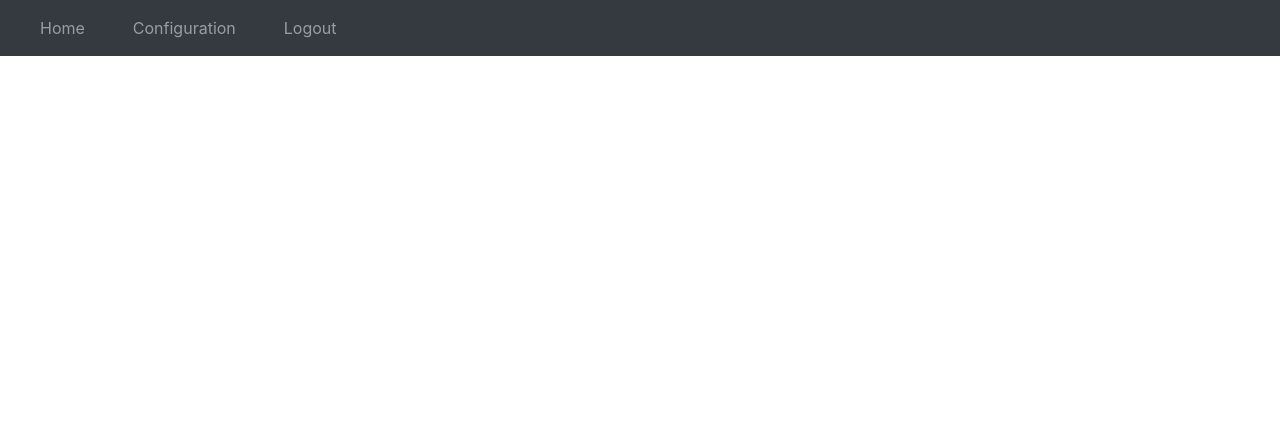
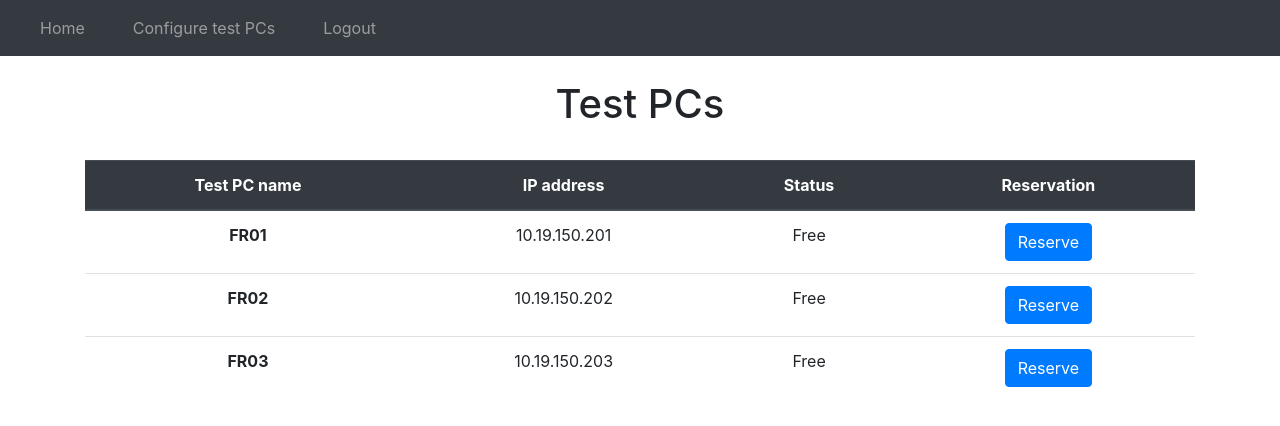
Before and after one commit to tonilivaja/HardwareHelper, a Flask app: page / in a window 1280 px wide. Shown: the top 426 px of the page. Run offline with Flask 2, Linux system fonts and the light colour scheme; a user stored in the database is signed in; data comes from the database, SQL or seed files in the repository; both versions use the stored data as it was after the commit; some libraries are stand-ins or nearby versions.

Commit message:
Enabled configuration and reservation of test PCs

```diff
--- /dev/null
+++ b/website/static/index.js
@@ -0,0 +1,8 @@
+function deleteTestPC(testPcId) {
+	fetch("/delete-test-pc", {
+		method: "POST",
+		body: JSON.stringify({ testPcId: testPcId }),
+	}).then((_res) => {
+		window.location.href = "/";
+	});
+}
--- a/website/templates/base.html
+++ b/website/templates/base.html
@@ -23,7 +23,7 @@
 				<div class="navbar-nav">
 					{% if user.is_authenticated %}
 						<a class="nav-item nav-link px-4" id="home" href="/">Home</a>
-						<a class="nav-item nav-link px-4" id="configuration" href="/configuration">Configuration</a>
+						<a class="nav-item nav-link px-4" id="configure-pcs" href="/configure-pcs">Configure test PCs</a>
 						<a class="nav-item nav-link px-4" id="logout" href="/logout">Logout</a>
 					{% else %}
 						<a class="nav-item nav-link px-4" id="login" href="/login">Login</a>
--- a/website/templates/home.html
+++ b/website/templates/home.html
@@ -1,5 +1,46 @@
-{% extends "base.html" %}
-{% block title %}Home{% endblock %}
+{% extends "base.html" %} {% block title %}Home{% endblock %}
+{% block content %}
 
 <br/>
 <h1 align="center">Test PCs</h1>
+<br/>
+
+<table class="table">
+	<thead class="thead-dark">
+		<tr>
+			<th scope="col" class="text-center">Test PC name</th>
+			<th scope="col" class="text-center">IP address</th>
+			<th scope="col" class="text-center">Status</th>
+			<th scope="col" class="text-center">Reservation</th>
+		</tr>
+	</thead>
+	<tbody>
+		{% for test_pc in test_pc_list %}
+		<tr>
+			<th scope="row" class="text-center">{{ test_pc.name }}</th>
+			<td class="text-center">{{ test_pc.ip_address }}</td>
+			<td class="text-center">{{ test_pc.status }}</td>
+			{% if test_pc.status == "Free" %}
+			<td class="text-center">
+				<form method="POST" action="/reserve">
+					<input type="hidden" id="testPcId" name="testPcId" value="{{ test_pc.id }}">
+					<input type="hidden" id="userId" name="userId" value="{{ user.id }}">
+					<button type="submit" class="btn btn-primary">Reserve</button>
+				</form>
+			</td>
+			{% elif test_pc.status == user.user_name %}
+			<td class="text-center">
+				<form method="POST" action="/free-pc">
+					<input type="hidden" id="testPcId" name="testPcId" value="{{ test_pc.id }}">
+					<button type="submit" class="btn btn-danger">Free</button>
+				</form>
+			</td>
+			{% else %}
+			<td class="text-center"></td>
+			{% endif %}
+		</tr>
+		{% endfor %}
+	</tbody>
+</table>
+
+{% endblock %}
--- a/website/views.py
+++ b/website/views.py
@@ -7,5 +7,64 @@ import json
 views = Blueprint('views', __name__)
 
 @views.route('/', methods=['GET', 'POST'])
+@login_required
 def home():
-	return render_template("home.html", user=current_user)
+	test_pc_list = TestPC.query.all()
+
+	return render_template("home.html", user=current_user, test_pc_list=test_pc_list)
+
+@views.route('/configure-pcs', methods=['GET', 'POST'])
+@login_required
+def configuration():
+	if request.method == 'POST':
+		test_pc = request.form.get('testPc')
+		ip_address = request.form.get('ipAddress')
+		status = "Free"
+
+		if len(test_pc) < 1:
+			flash('Test PC name is too short!', category='error')
+		elif len(ip_address) > 15:
+			flash('IP address is too long!', category='error')
+		else:
+			new_test_pc = TestPC(name=test_pc, ip_address=ip_address, status=status)
+			db.session.add(new_test_pc)
+			db.session.commit()
+			flash('TestPC added!', category='success')
+
+	test_pc_list = TestPC.query.all()
+	return render_template("configure_pcs.html", user=current_user, test_pc_list=test_pc_list)
+
+@views.route('/reserve', methods=['GET', 'POST'])
+@login_required
+def reserve_test_pc():
+	test_pc_id = request.form.get('testPcId')
+	user_id = request.form.get('userId')
+
+	test_pc = TestPC.query.get(test_pc_id)
+	user = User.query.get(user_id)
+
+	test_pc.status = user.user_name
+	db.session.commit()
+
+	return redirect('/')
+
+@views.route('/free-pc', methods=['GET', 'POST'])
+@login_required
+def free_test_pc():
+	test_pc_id = request.form.get('testPcId')
+	test_pc = TestPC.query.get(test_pc_id)
+
+	test_pc.status = "Free"
+	db.session.commit()
+
+	return redirect('/')
+
+@views.route('/delete-test-pc', methods=['POST'])
+def delete_test_pc():
+	test_pc = json.loads(request.data)
+	testPcId = test_pc['testPcId']
+	test_pc = TestPC.query.get(testPcId)
+	if test_pc:
+		db.session.delete(test_pc)
+		db.session.commit()
+		return jsonify({})
```
Also changed, not shown: website/templates/configure_pcs.html (added, +24 -0 lines), website/database.db.
